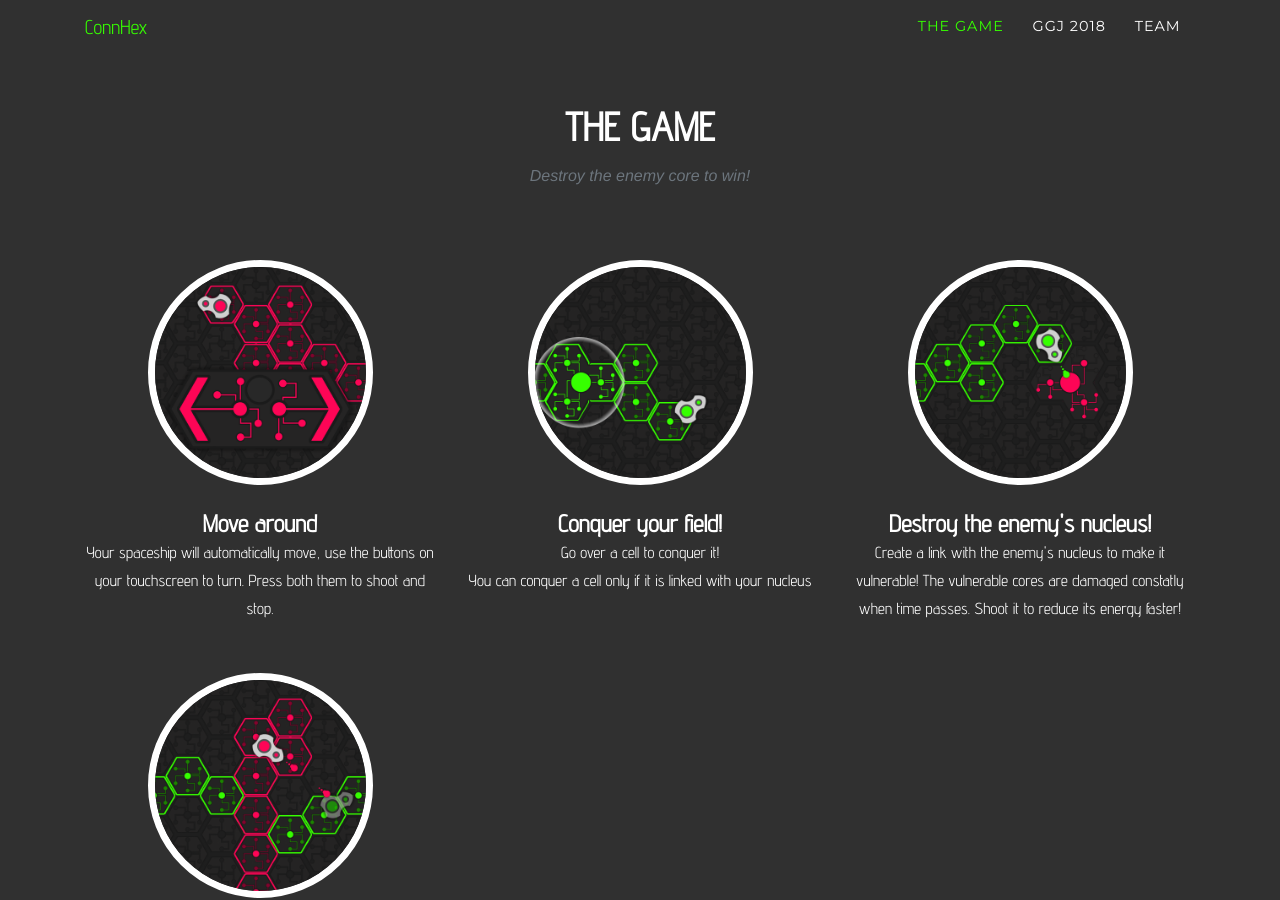
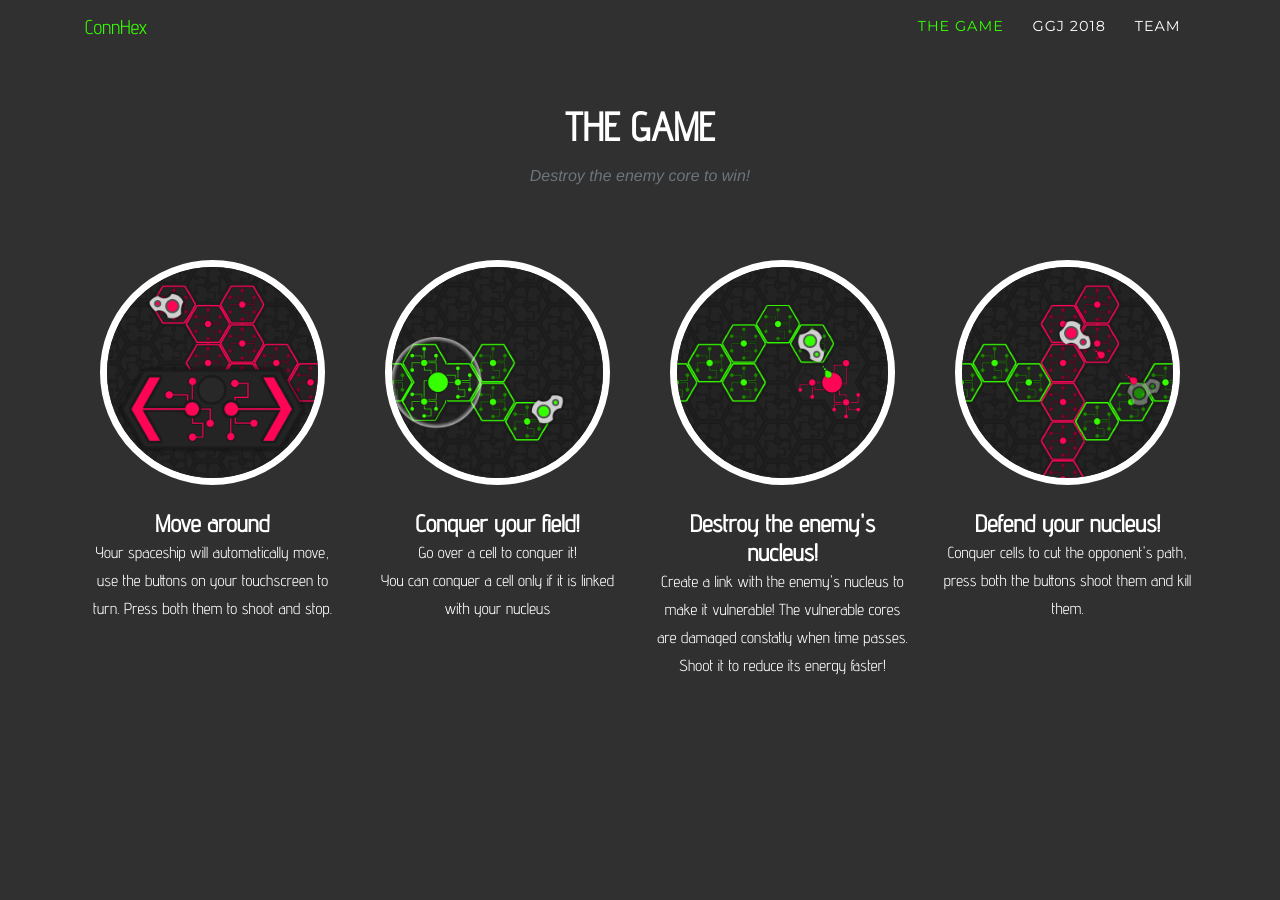
Before and after one commit to ConnHex/connhex.github.io, a Jekyll site: the page built from index.html, in a window 1280 px wide and 900 px high, scrolled down 718 px. Built offline with Jekyll 4.4.1, drawn with Linux system fonts in a browser that asks for light colours; some web fonts are replaced; the list of posts is cut into pages by our own code.

Commit message:
Update index.html

```diff
--- a/index.html
+++ b/index.html
@@ -25,7 +25,7 @@ layout: default
     </div>
     <div class="row text-center">
       {% for instruction in site.instructions %}
-      <div class="col-lg-4 col-md-6">
+      <div class="col-lg-3 col-md-6">
         <div class="paragraph">
           <img class="mx-auto rounded-circle" src="{{instruction.image}}" />
           <h4 class="service-heading">{{instruction.title}}</h4>
```
